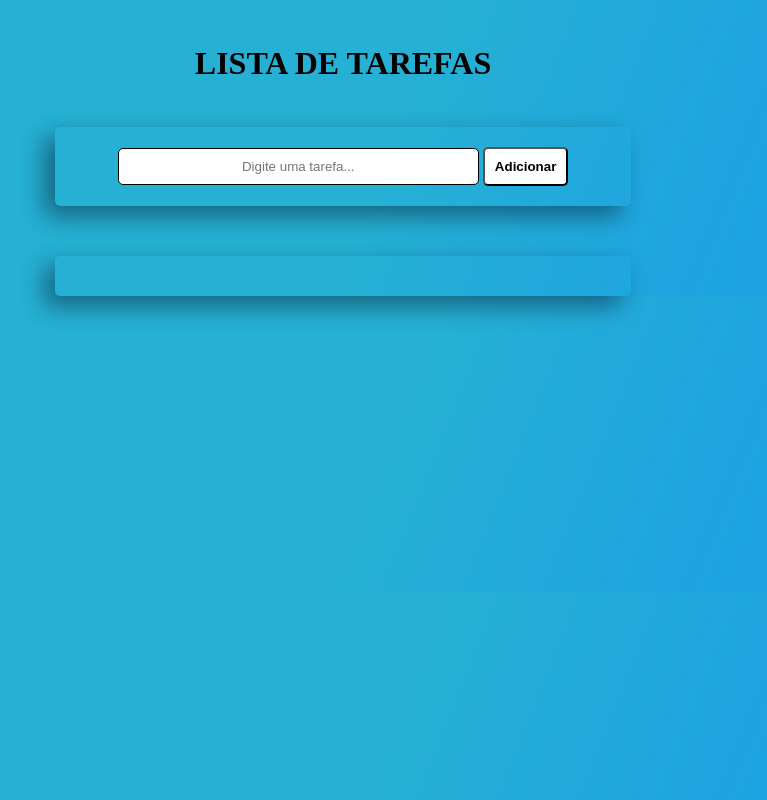
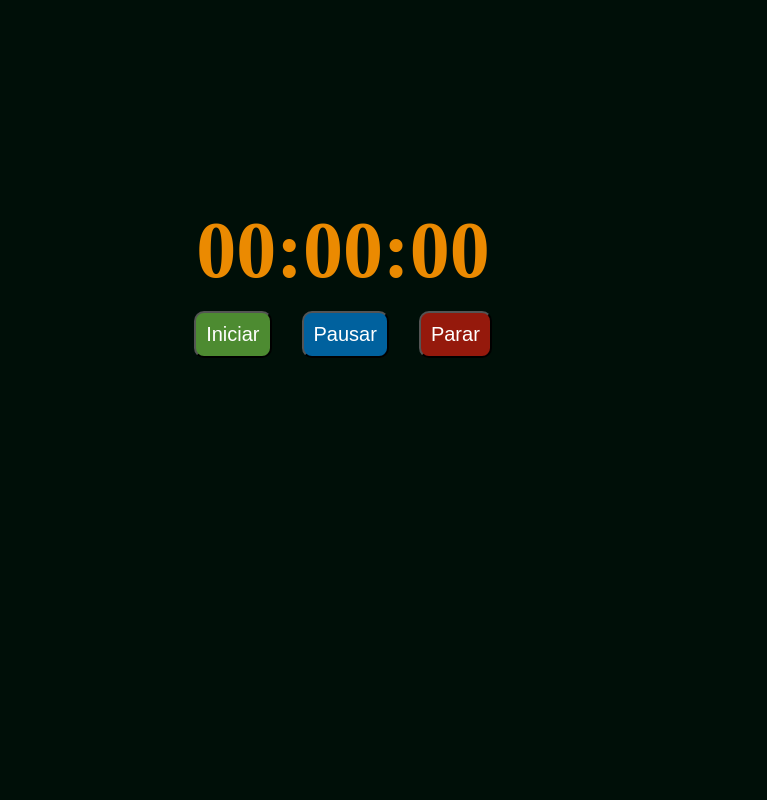
Before and after one commit to Vitoria-code/Cronometro, a plain HTML site: page index.html in a window 1280 px wide. Shown: the whole page, without its empty margins (297-1064 px from the left). Drawn offline with Linux system fonts and the light colour scheme.

Commit message:
Cronometro

```diff
--- a/index.html
+++ b/index.html
@@ -4,21 +4,20 @@
     <meta charset="UTF-8" />
     <meta http-equiv="X-UA-Compatible" content="IE=edge" />
     <meta name="viewport" content="width=device-width, initial-scale=1.0" />
-    <link rel="stylesheet" href="style.css" />
-    <title>Lista de tarefas</title>
+    <link rel="stylesheet" href="./style.css" />
+    <title>Cronômetro</title>
   </head>
   <body>
-    <header>
-      <h1>LISTA DE TAREFAS</h1>
-    </header>
+     <div class="container">
+      <div class="tempo">
+        <h1 id="contagem">00:00:00</h1>
+      </div>
+      <div class="acoes">
+        <button onclick="iniciar()" class="btn-iniciar">Iniciar</button>
+        <button onclick="pausar()" class="btn-pausar">Pausar</button>
+        <button onclick="parar()" class="btn-parar">Parar</button>
+      </div>
 
-    <div class="container">
-      <input id="tarefa-input" type="text" placeholder="Digite uma tarefa..." />
-      <button id="tarefa-button">Adicionar</button>
-    </div>
-    <div class="list-container">
-      <ul></ul>
-    </div>
     <script src="./script.js"></script>
   </body>
 </html>
--- a/script.js
+++ b/script.js
@@ -1,42 +1,44 @@
-let button = document.querySelector("button");
-let input = document.querySelector("input");
-let ul = document.querySelector("ul");
+let hh = 0;
+let mm = 0;
+let ss = 0;
 
-inputValor = () => input.value.length;
+let cron;
 
-criarTarefa = () => {
-  let li = document.createElement("li");
+function iniciar() {
+  cron = setInterval(() => {
+    tempo();
+  }, 1000);
+}
 
-  li.appendChild(document.createTextNode(input.value));
-  ul.appendChild(li);
-  input.value = "";
+function pausar() {
+  clearInterval(cron);
+}
 
-  alterarFundo = () => {
-    li.classList.toggle("done");
-  };
+function parar() {
+  clearInterval(cron);
+  hh = 0;
+  mm = 0;
+  ss = 0;
 
-  li.addEventListener("click", alterarFundo);
+  document.getElementById("contagem").innerText = "00:00:00";
+}
 
-  let dBtn = document.createElement("button");
-  dBtn.appendChild(document.createTextNode("X"));
-  li.appendChild(dBtn);
+function tempo() {
+  ss++;
+  if (ss == 60) {
+    ss = 0;
+    mm++;
+  }
+  if (mm == 60) {
+    mm = 0;
+    hh++;
+  }
 
-  deleteListItem = () => {
-    li.classList.add("delete");
-  };
-  dBtn.addEventListener("click", deleteListItem);
-};
-
-addTarefaMouse = () => {
-  if (inputValor() > 0) {
-    criarTarefa();
-  }
-};
-button.addEventListener("click", addTarefaMouse);
-
-addTarefaTeclado = () => {
-  if (inputValor() > 0 && event.which === 13) {
-    criarTarefa();
-  }
-};
-input.addEventListener("keypress", addTarefaTeclado);
+  let formato =
+    (hh < 10 ? "0" + hh : hh) +
+    ":" +
+    (mm < 10 ? "0" + mm : mm) +
+    ":" +
+    (ss < 10 ? "0" + ss : ss);
+  document.getElementById("contagem").innerText = formato;
+}
--- a/style.css
+++ b/style.css
@@ -1,99 +1,54 @@
 * {
+  padding: 0;
   margin: 0;
-  padding: 0;
   box-sizing: border-box;
 }
 
 body {
-  background: linear-gradient(
-    292deg,
-    rgba(23, 154, 235, 1) 0%,
-    rgba(37, 176, 212, 1) 46%
-  );
+  background-color: #000f08;
 }
-
-h1 {
-  padding: 45px;
-  text-align: center;
+.container {
+  margin: 200px;
+  display: flex;
+  flex-direction: column;
+  align-items: center;
 }
-
-.container {
-  text-align: center;
-  min-width: 45%;
-  max-width: max-content;
-  display: block;
-  margin: auto;
-  padding: 20px 30px;
-  border-radius: 5px;
-  box-shadow: #01041370 -10px 10px 25px;
+.tempo h1 {
+  font-size: 5em;
+  padding: 5px;
+  color: #eb8a01;
 }
-
-#tarefa-input {
-  border: 1px solid black;
+.acoes {
   padding: 10px;
-  border-radius: 5px;
-  width: 70%;
-  text-align: center;
-  color: black;
+  display: flex;
+  gap: 30px;
 }
-
-#tarefa-button {
+.acoes button {
   padding: 10px;
-  border-radius: 5px;
-  background: #fff;
-  font-weight: bold;
-  color: black;
+  border-radius: 10px;
+  font-size: 20px;
+  color: white;
 }
-
-#tarefa-button:hover {
-  background-color: #4eb9cd;
-  color: #f4f4f4;
+.btn-iniciar {
+  background-color: #4d8b31;
+}
+.btn-iniciar:hover {
+  background-color: #396424;
+}
+.btn-parar {
+  background-color: #95190c;
+}
+.btn-parar:hover {
+  background-color: #6d140a;
+}
+.btn-pausar {
+  background-color: #00619e;
+}
+.btn-pausar:hover {
+  background-color: #025183;
+}
+.btn-pausar,
+.btn-parar,
+.btn-iniciar {
   cursor: pointer;
 }
-
-/* Criando efeitos do JS */
-
-.done {
-  background: rgb(22, 209, 118) !important;
-  color: white;
-}
-
-.delete {
-  display: none;
-}
-
-.list-container {
-  text-align: center;
-  min-width: 45%;
-  max-width: max-content;
-  display: block;
-  margin: auto;
-  padding: 20px;
-  margin-top: 50px;
-  border-radius: 5px;
-  box-shadow: #01041370 -10px 10px 25px;
-}
-
-li {
-  min-width: 450px;
-  margin-bottom: 10px;
-  list-style: none;
-  padding: 10px;
-  color: white;
-  border: 2px solid black;
-  border-radius: 5px;
-  background: #4eb9cd;
-  font-weight: bold;
-  display: flex;
-  justify-content: space-between;
-}
-
-li:hover {
-  background: #76cfe0;
-}
-
-button {
-  cursor: pointer;
-  color: rgb(250, 4, 4);
-  font-weight: bold;
-}
```
Also changed, not shown: 1 other file.
